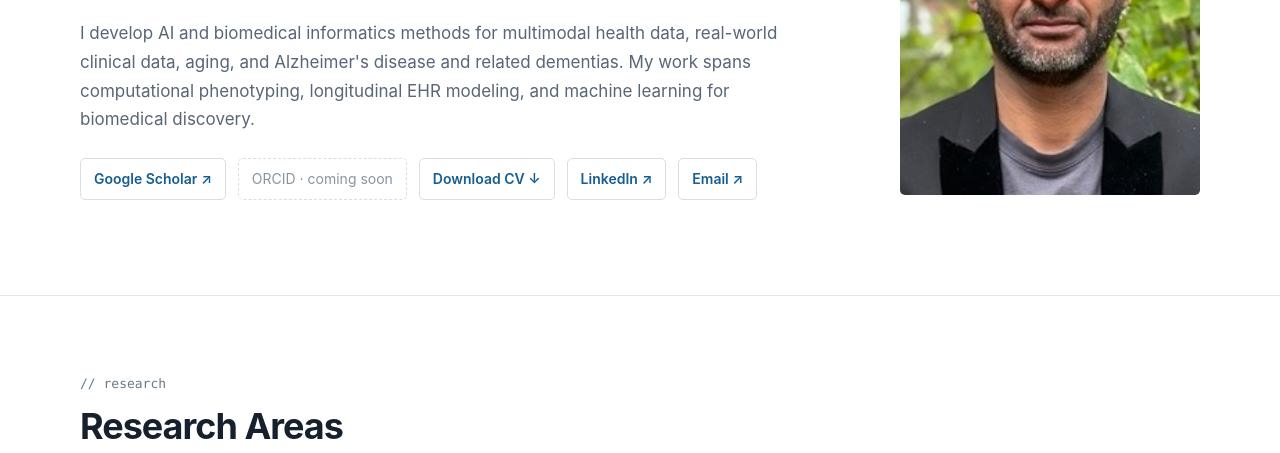
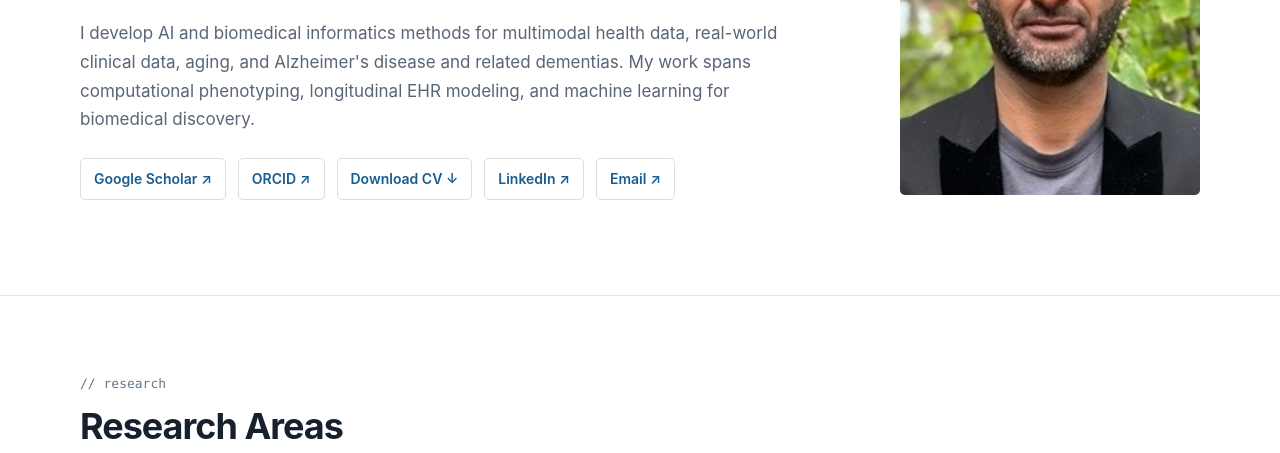
Before and after one commit to Mohammad-Al-Olaimat/Mohammad-Al-Olaimat.github.io, a plain HTML site: page index.html in a window 1280 px wide. Shown: the part 347-800 px from the top of the page. Drawn offline with Linux system fonts and the light colour scheme.

Commit message:
Update ORCID link and remove placeholder
Updated ORCID link and removed placeholder text.

```diff
--- a/index.html
+++ b/index.html
@@ -329,8 +329,7 @@
                 <!-- Update these links when your profiles or CV change. -->
                 <div class="social">
                     <a href="https://scholar.google.com/citations?user=waVA4f0AAAAJ&amp;hl=en&amp;oi=ao" target="_blank" rel="noopener noreferrer">Google Scholar ↗</a>
-                    <!-- Replace this placeholder with your actual ORCID URL when available. -->
-                    <span class="unavailable" title="ORCID profile link to be added">ORCID · coming soon</span>
+                    <a href="https://orcid.org/0000-0002-4239-8323" target="_blank" rel="noopener noreferrer">ORCID ↗</a>
                     <a href="Mohammad_Al_Olaimat_CV.docx" download>Download CV ↓</a>
                     <a href="https://www.linkedin.com/in/mohammad-al-olaimat-b0a17bb2" target="_blank" rel="noopener noreferrer">LinkedIn ↗</a>
                     <a href="mailto:mohammadalolaimat@usf.edu">Email ↗</a>
```
